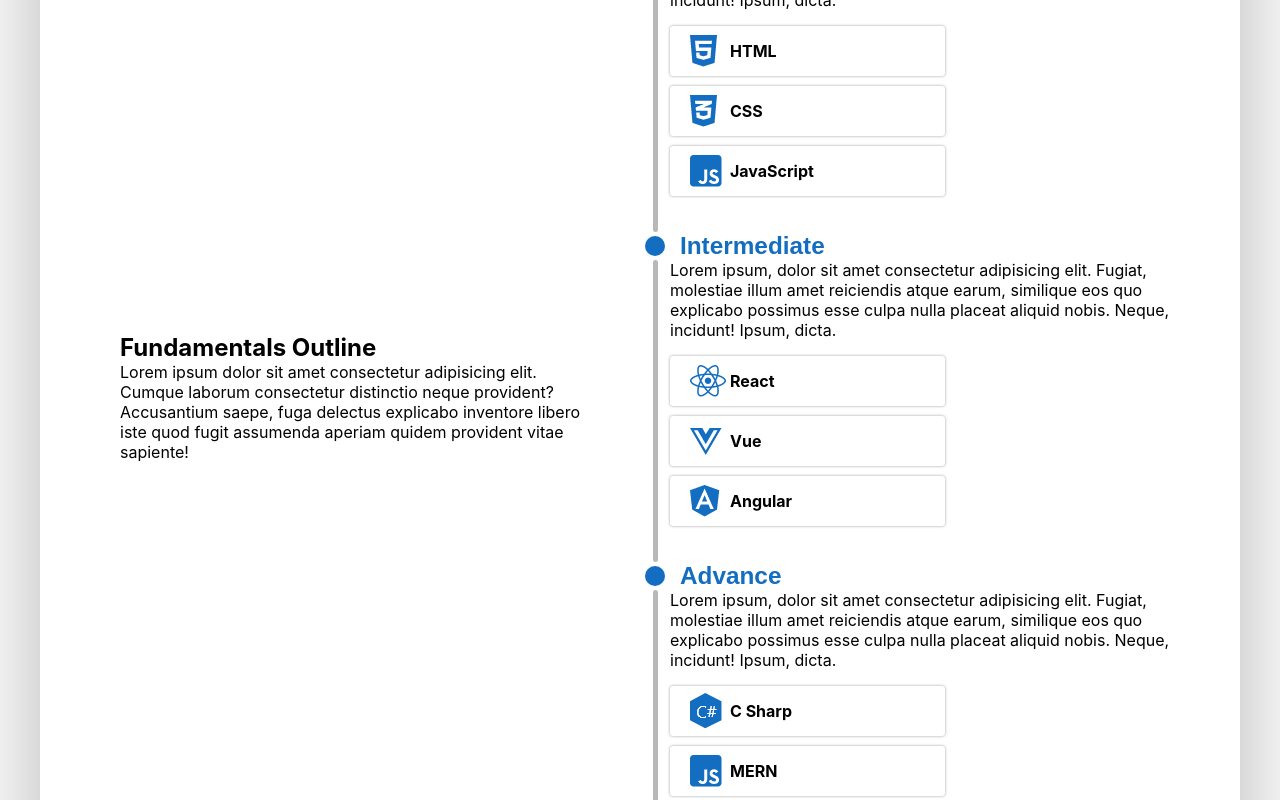
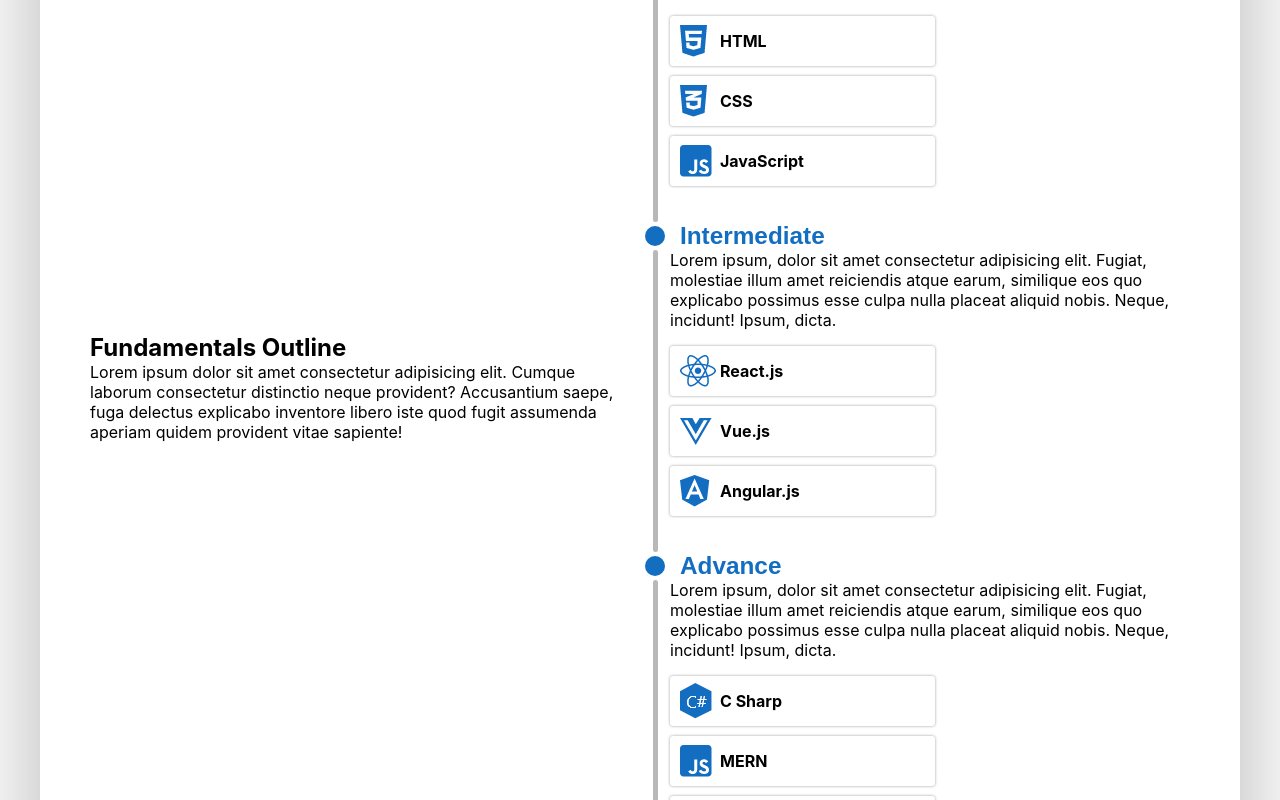
Before and after one commit to louieLouie117/Outline, a React (Create React App) app in the folder client/: page / in a window 1280 px wide. Shown: the part 1060-1860 px from the top of the page. Built offline with nearby package versions, Linux system fonts and the light colour scheme.

Commit message:
PopComponet-Complete

```diff
--- a/client/src/components/LandingPage/LearnToCode.jsx
+++ b/client/src/components/LandingPage/LearnToCode.jsx
@@ -1,8 +1,107 @@
-import React from 'react'
+import React, { useState } from "react";
+
+
+function LearnToCode(props) {
+
+const [PopUpSection, setPopUpSection] = useState(true);
+const [PopUpTitle, setPopUpTitle] = useState("Title");
+const [PopUpDescription, setPopUpDescription] = useState("Description");
+const [PopUpBTN, setPopUpBTN] = useState("BTN");
+const [IconImage, setIconImage] = useState();
 
 
 
-function LearnToCode(props) {
+const PopUpHandler = (e)=>{
+  setPopUpSection(false)
+
+  if(e.target.innerText === "Close" ){
+      setPopUpSection(true)
+    return
+  }
+
+  if(e.target.id === "HtmlBTN"){
+    setPopUpTitle("HTML")
+    setPopUpDescription("Lorem ipsum dolor sit amet consectetur adipisicing elit. Cumque laborum consectetur distinctio neque provident? Accusantium saepe, fuga delectus explicabo inventore libero iste quod fugit assumenda aperiam quidem provident vitae sapiente!")
+    setPopUpBTN("Schedule Meet Up")
+    setIconImage("htmlIcon")
+  }
+
+
+
+  if(e.target.id === "CssBTN"){
+    setPopUpTitle("CSS")
+    setPopUpDescription("Lorem ipsum dolor sit amet consectetur adipisicing elit. Cumque laborum consectetur distinctio neque provident? Accusantium saepe, fuga delectus explicabo inventore libero iste quod fugit assumenda aperiam quidem provident vitae sapiente!")
+    setPopUpBTN("Schedule Meet Up")
+    setIconImage("cssIcon")
+
+  }
+
+
+  if(e.target.id === "JavaScriptBTN"){
+    setPopUpTitle("JavaScript")
+    setPopUpDescription("Lorem ipsum dolor sit amet consectetur adipisicing elit. Cumque laborum consectetur distinctio neque provident? Accusantium saepe, fuga delectus explicabo inventore libero iste quod fugit assumenda aperiam quidem provident vitae sapiente!")
+    setPopUpBTN("Schedule Meet Up")
+    setIconImage("jsIcon")
+
+  }
+
+  if(e.target.id === "ReactBTN"){
+    setPopUpTitle("React.js")
+    setPopUpDescription("Lorem ipsum dolor sit amet consectetur adipisicing elit. Cumque laborum consectetur distinctio neque provident? Accusantium saepe, fuga delectus explicabo inventore libero iste quod fugit assumenda aperiam quidem provident vitae sapiente!")
+    setPopUpBTN("Schedule Meet Up")
+    setIconImage("reactIcon")
+
+  }
+
+
+
+  if(e.target.id === "VueBTN"){
+    setPopUpTitle("Vue.js")
+    setPopUpDescription("Lorem ipsum dolor sit amet consectetur adipisicing elit. Cumque laborum consectetur distinctio neque provident? Accusantium saepe, fuga delectus explicabo inventore libero iste quod fugit assumenda aperiam quidem provident vitae sapiente!")
+    setPopUpBTN("Schedule Meet Up")
+    setIconImage("vueIcon")
+
+  }
+
+
+  if(e.target.id === "AngularBTN"){
+    setPopUpTitle("Angular.js")
+    setPopUpDescription("Lorem ipsum dolor sit amet consectetur adipisicing elit. Cumque laborum consectetur distinctio neque provident? Accusantium saepe, fuga delectus explicabo inventore libero iste quod fugit assumenda aperiam quidem provident vitae sapiente!")
+    setPopUpBTN("Schedule Meet Up")
+    setIconImage("angularIcon")
+
+  }
+
+
+  if(e.target.id === "CSharpBTN"){
+    setPopUpTitle("C Sharp")
+    setPopUpDescription("Lorem ipsum dolor sit amet consectetur adipisicing elit. Cumque laborum consectetur distinctio neque provident? Accusantium saepe, fuga delectus explicabo inventore libero iste quod fugit assumenda aperiam quidem provident vitae sapiente!")
+    setPopUpBTN("Schedule Meet Up")
+    setIconImage("cSharpIcon")
+
+  }
+
+
+
+  if(e.target.id === "MernBTN"){
+    setPopUpTitle("MERN")
+    setPopUpDescription("Lorem ipsum dolor sit amet consectetur adipisicing elit. Cumque laborum consectetur distinctio neque provident? Accusantium saepe, fuga delectus explicabo inventore libero iste quod fugit assumenda aperiam quidem provident vitae sapiente!")
+    setPopUpBTN("Schedule Meet Up")
+    setIconImage("jsIcon")
+
+  }
+
+
+  if(e.target.id === "PythonBTN"){
+    setPopUpTitle("Python")
+    setPopUpDescription("Lorem ipsum dolor sit amet consectetur adipisicing elit. Cumque laborum consectetur distinctio neque provident? Accusantium saepe, fuga delectus explicabo inventore libero iste quod fugit assumenda aperiam quidem provident vitae sapiente!")
+    setPopUpBTN("Schedule Meet Up")
+    setIconImage("PythonIcon")
+
+  }
+
+}
+
   return (
     <div className='LearnToCode-Container' >
       <header>
@@ -16,7 +115,7 @@ function LearnToCode(props) {
           <p>Lorem ipsum dolor sit amet consectetur adipisicing elit. Cumque laborum consectetur distinctio neque provident? Accusantium saepe, fuga delectus explicabo inventore libero iste quod fugit assumenda aperiam quidem provident vitae sapiente!</p>
         </header>
 
-      <div>
+      <div>  {/* need to name this div */}
 
         <section>
           <header>
@@ -32,24 +131,25 @@ function LearnToCode(props) {
               <li>
                 <img  src="/assets/icons/htmlIcon.png" alt="" />
                 <h4>HTML</h4>
+                <button id="HtmlBTN" onClick={PopUpHandler}></button>
               </li>
 
               <li>
                 <img  src="/assets/icons/cssIcon.png" alt="" />
                 <h4>CSS</h4>
+                <button id="CssBTN" onClick={PopUpHandler}></button>
               </li>
 
               <li>
                 <img  src="/assets/icons/jsIcon.png" alt="" />
                 <h4>JavaScript</h4>
+                <button id="JavaScriptBTN" onClick={PopUpHandler}></button>
               </li>
 
-            </ul>
+             </ul>
 
           </main>
         </section>
-
-
 
         <section>
           <header>
@@ -64,17 +164,23 @@ function LearnToCode(props) {
             <ul className='LearnTabs'>
               <li>
                   <img  src="/assets/icons/reactIcon.png" alt="" />
-                  <h4>React</h4>
+                  <h4>React.js</h4>
+                  <button id="ReactBTN" onClick={PopUpHandler}></button>
+
                 </li>
 
                 <li>
                   <img  src="/assets/icons/vueIcon.png" alt="" />
-                  <h4>Vue</h4>
+                  <h4>Vue.js</h4>
+                <button id="VueBTN" onClick={PopUpHandler}></button>
+
                 </li>
 
                 <li>
                   <img  src="/assets/icons/angularIcon.png" alt="" />
-                  <h4>Angular</h4>
+                  <h4>Angular.js</h4>
+                <button id="AngularBTN" onClick={PopUpHandler}></button>
+
                 </li>
             </ul>
 
@@ -96,11 +202,15 @@ function LearnToCode(props) {
                <li>
                   <img  src="/assets/icons/cSharpIcon.png" alt="" />
                   <h4>C Sharp</h4>
+                <button id="CSharpBTN" onClick={PopUpHandler}></button>
+
                 </li>
 
               <li>
                  <img  src="/assets/icons/jsIcon.png" alt="" />
                   <h4>MERN</h4>
+                <button id="MernBTN" onClick={PopUpHandler}></button>
+
                 </li>
 
 
@@ -108,11 +218,36 @@ function LearnToCode(props) {
                 <li>
                   <img  src="/assets/icons/pythonIcon.png" alt="" />
                   <h4>Python</h4>
+                <button id="PythonBTN" onClick={PopUpHandler}></button>
+
             </li>
 
             </ul>
           </main>
         </section>
+
+
+        <aside className="PopSection" style={{display: PopUpSection ? "none" : "grid" }}>
+        <button onClick={PopUpHandler}>Close</button>
+
+
+                  <main>
+                    <header>
+                      <img  src={`/assets/icons/${IconImage}.png`} alt="" />
+                      <h1>{PopUpTitle}</h1>
+                      <p>{PopUpDescription}</p>
+                    </header>
+
+
+                  </main>
+                  <footer>
+                    <div className="PopFooter-Container">
+                    <img  src="/assets/icons/calendarIcon.png" alt="" />
+                    <button>{PopUpBTN}</button>
+                    </div>
+                  </footer>
+
+          </aside>
 
         </div>
 
--- a/client/src/models/landingPage.css
+++ b/client/src/models/landingPage.css
@@ -20,6 +20,7 @@ a{
     color: #136DC0;
 
 }
+
 
 a:link { text-decoration: none; }
 
@@ -162,7 +163,7 @@ a:active { text-decoration: none; }
         justify-content: left;
         justify-content: center;
         justify-self: center;
-        z-index: 45;
+        /* z-index: 45; */
         margin-top: 50px;
 
     }
@@ -262,7 +263,7 @@ iframe ::-webkit-scrollbar{
 
 .LearnToCode-Container>main {
     grid-template-columns: 1fr 1fr;
-    padding: 40px;
+    padding: 30px;
 
 }
 
@@ -274,13 +275,13 @@ iframe ::-webkit-scrollbar{
 .LearnToCode-Container>main>header{
     padding-top: 20px;
     padding-bottom: 20px;
-    padding: 40px;
+    padding: 20px;
     align-self: center;
     max-width: 35em;
 
 }
 
-.LearnToCode-Container>main section{
+.LearnToCode-Container>main>div>section{
     display: grid;
     grid-template-columns: 30px auto;
     /* background: gold; */
@@ -337,7 +338,7 @@ iframe ::-webkit-scrollbar{
 }
 
 
-.LearnToCode-Container>main section main aside{
+.LearnToCode-Container>main>section main aside{
     padding-bottom: 30px;
 }
 
@@ -348,16 +349,106 @@ iframe ::-webkit-scrollbar{
     padding-bottom: 20px;
 }
 
-.LearnTabs li{
+.LearnTabs li {
     display: grid;
     grid-template-columns: 40px 1fr;
     background: white;
-    max-width: 250px;
+    width: 250px;
     height: 40px;
     box-shadow: 0px 0px 3px rgba(0, 0, 0, 0.397);
     border-radius: 3px;
     align-items: center;
     padding: 5px;
-    padding-left: 20px;
+    padding-left: 10px;
+    overflow: hidden;
 
 }
+
+.LearnTabs li img{
+    grid-column: 1;
+    grid-row: 1/2;
+}
+.LearnTabs li h4{
+    grid-column: 2;
+    grid-row: 1/2;
+
+}
+.LearnTabs li button{
+    grid-column: 1/3;
+    grid-row: 1/2;
+    width: 100%;
+    height: 110%;
+    background: none;
+    border: none;
+
+
+}
+
+.PopSection{
+    position: fixed;
+    display: none;
+    height: 100vh;
+    width: 100vw;
+    background: rgba(0, 0, 0, 0.733);
+    z-index: 55;
+    top: 0;
+    left: 0;
+    z-index: 55;
+    justify-content: center;
+    align-content: center;
+    justify-items: center;
+
+}
+
+.PopSection>main{
+    display: grid;
+    grid-template-rows: 50px 1fr auto;
+    background: white;
+    /* margin: 0 20px; */
+    margin-bottom: -13px;
+    min-height:30vh;
+    max-width: 25em;
+    border-radius: 7px;
+
+  }
+
+
+.PopSection>footer{
+    display: grid;
+    background: #136DC0;
+    height: 50px;
+    max-width: 25em;
+    min-width: 25em;
+    border-radius: 0 0 7px 7px;
+    align-items: center;
+    /* justify-content: center; */
+
+}
+
+.PopFooter-Container{
+    display: flex;
+    justify-content: center;
+    height: 50px;
+    align-items: center;
+}
+
+.PopSection>main>header{
+    padding: 30px;
+}
+
+.PopSection footer img{
+    height: 25px;
+}
+
+
+
+.PopSection>footer button{
+    background: none;
+    color: white;
+    border-radius: 5px;
+    border: none;
+    font: 1.2em sans-serif;
+    margin-top: 4px;
+
+
+}
```
Also changed, not shown: client/public/assets/icons/calendarIcon.png (added).
